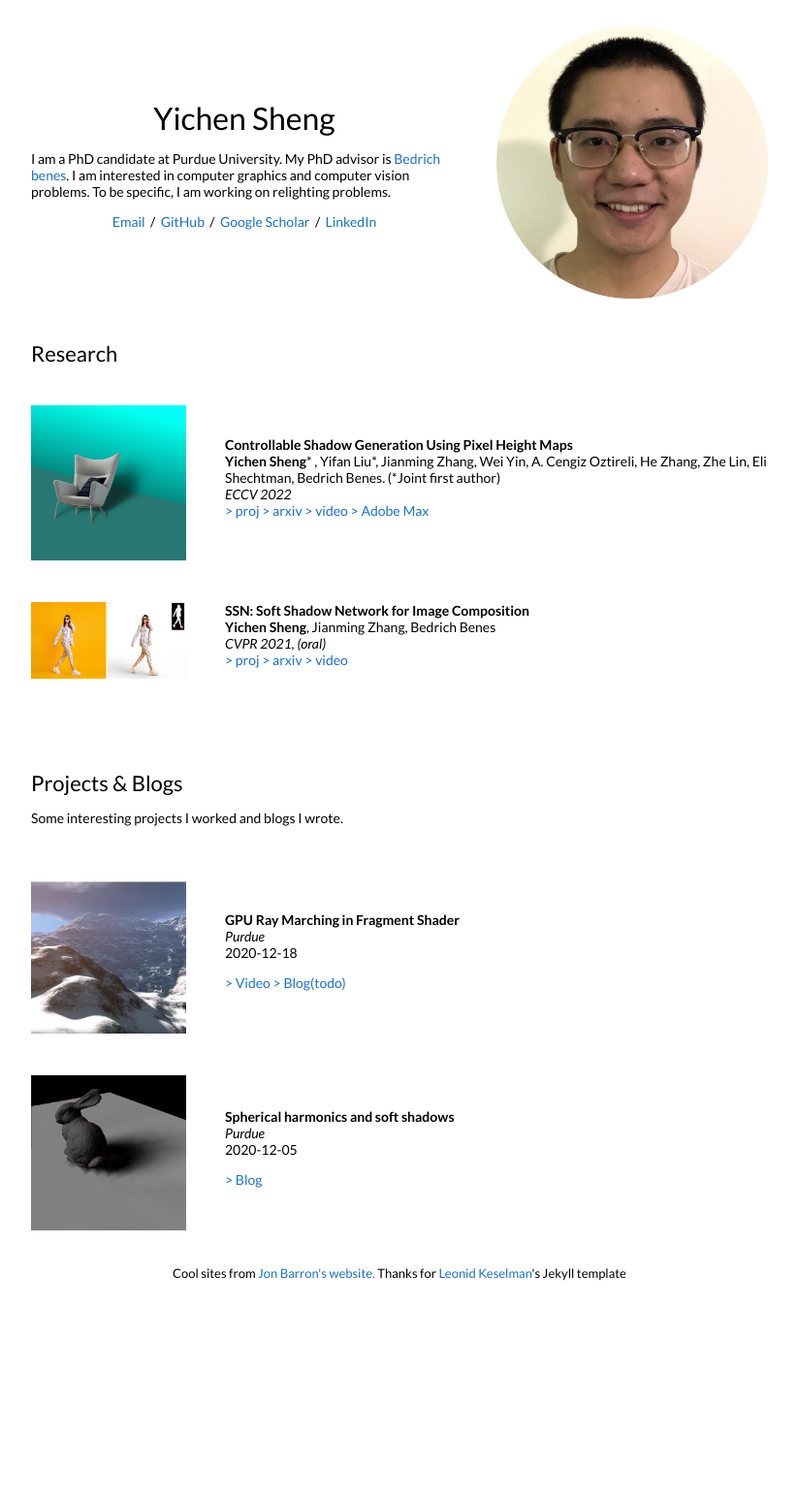
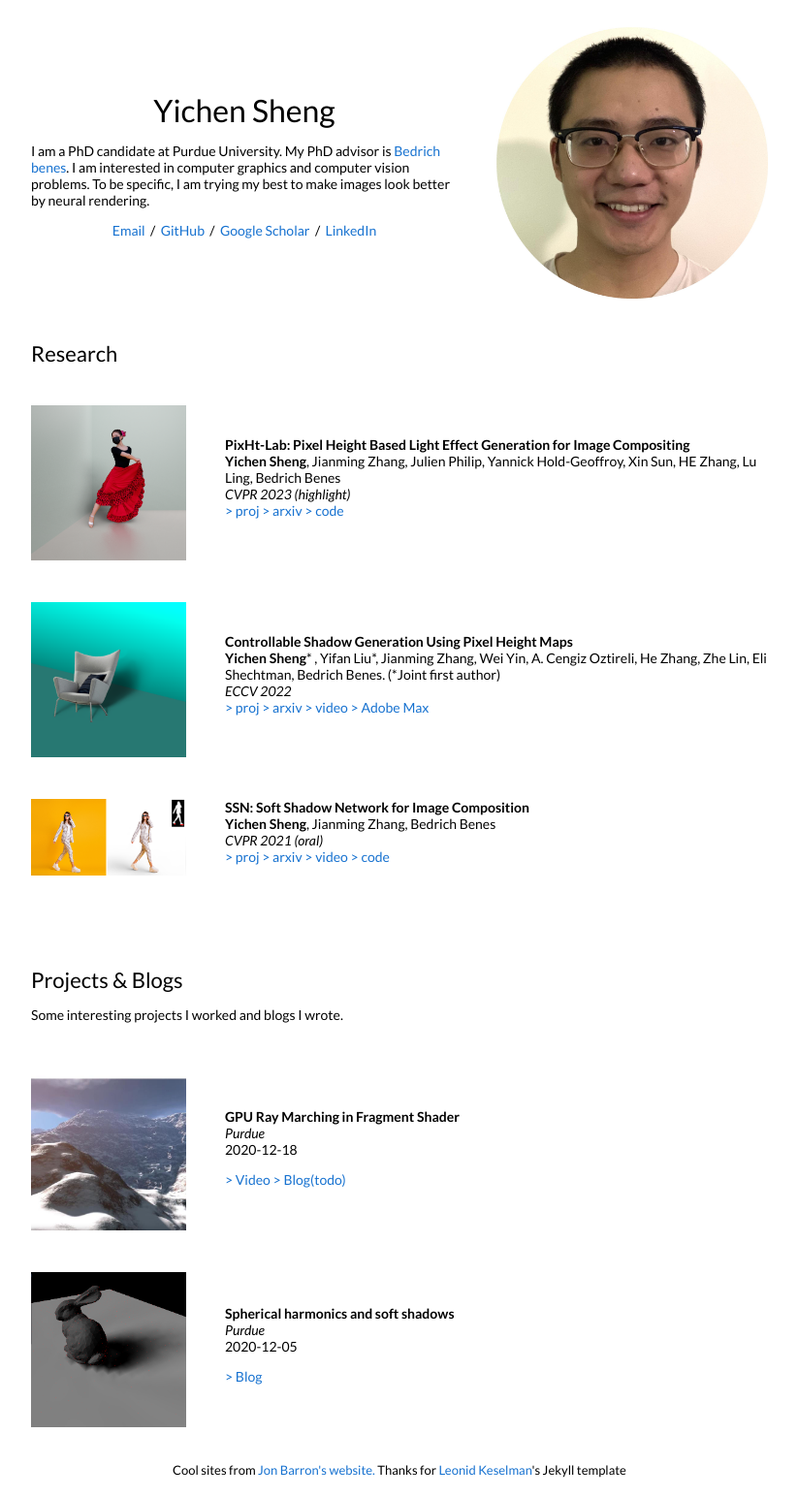
Before and after one commit to ShengCN/ShengCN.github.io, a Jekyll site: the page built from new_website/_posts/research/2023-02-28-PixHtLab.md, in a window 1280 px wide. Shown: the whole page at 97% size, without its empty margins (228-1051 px from the left). Built offline with Jekyll 4.4.1, drawn with Linux system fonts in a browser that asks for light colours; before the commit the page ends 1342 px from its top, so only the background shows below that.

```diff
--- a/new_website/_layouts/default.html
+++ b/new_website/_layouts/default.html
@@ -28,7 +28,7 @@
               <h1>
                 Yichen Sheng
               </h1>
-              <p>I am a PhD candidate at Purdue University. My PhD advisor is <a href="https://www.cs.purdue.edu/homes/bbenes/cv">Bedrich benes</a>. I am interested in computer graphics and computer vision problems. To be specific, I am working on relighting problems.
+              <p>I am a PhD candidate at Purdue University. My PhD advisor is <a href="https://www.cs.purdue.edu/homes/bbenes/cv">Bedrich benes</a>. I am interested in computer graphics and computer vision problems. To be specific, I am trying my best to make images look better by neural rendering.
               </p>
               <p style="text-align:center">
                 <a href="mailto:sheng30@purdue.edu"> Email</a> &nbsp;/&nbsp;
--- /dev/null
+++ b/new_website/_posts/research/2023-02-28-PixHtLab.md
@@ -0,0 +1,13 @@
+---
+layout: post
+title: "PixHt-Lab: Pixel Height Based Light Effect Generation for Image Compositing"
+date:   2023-02-28 00:00:59 +00:00
+image: /images/PixHtLab1_zoomed.png
+venue: CVPR 2023 (highlight)
+authors: <strong>Yichen Sheng</strong>, Jianming Zhang, Julien Philip, Yannick Hold-Geoffroy, Xin Sun, HE Zhang, Lu Ling, Bedrich Benes
+categories: research
+author: "Yichen Sheng"
+proj: https://shengcn.github.io/PixHtLab/
+arxiv: https://arxiv.org/pdf/2303.00137.pdf
+code: https://github.com/ShengCN/PixHtLab-Src
+---
```
Also changed, not shown: new_website/_posts/blogs/2020-12-18-GPU_Ray_Marching.md (+1 -1 lines), new_website/_posts/research/2020-12-05-SSN.md (+2 -1 lines), new_website/_posts/research/2020-12-18-GPU_Ray_Marching.md (+1 -1 lines), new_website/images/PixHtLab.png (added), new_website/images/PixHtLab1.png (added), new_website/images/PixHtLab1_zoomed.png (added), 8 other files.
